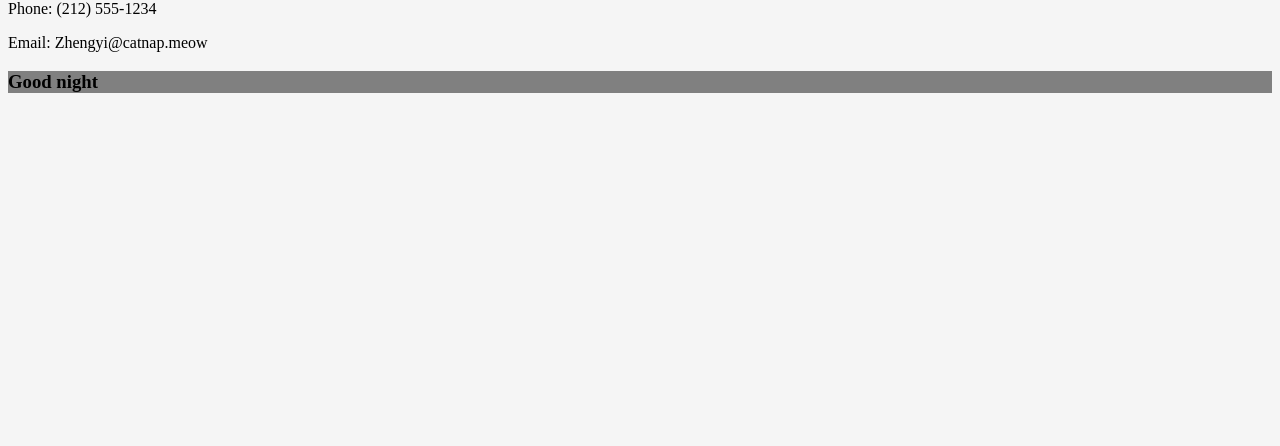
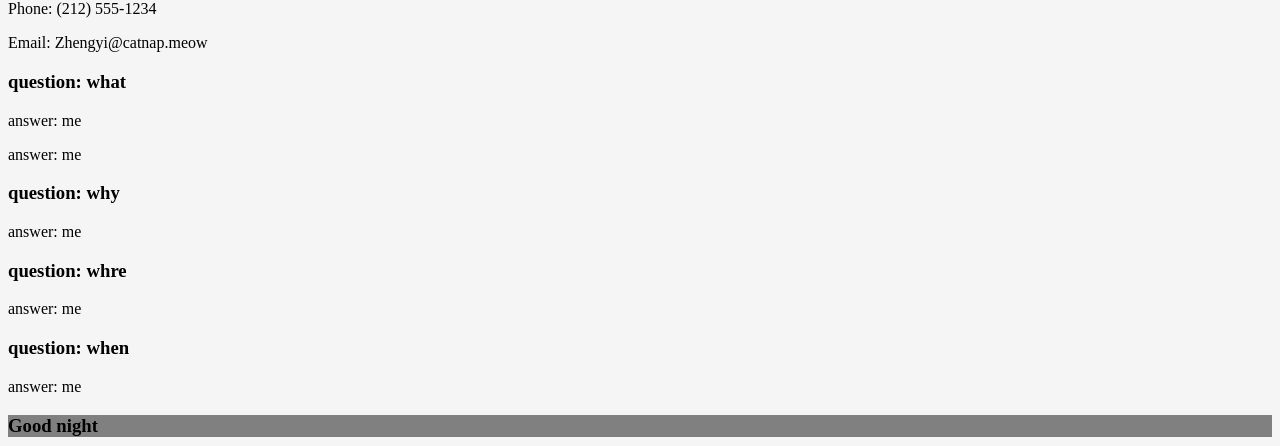
Before and after one commit to Moninar/React, a React (Create React App) app in the folder my-app/: page / in a window 1280 px wide. Shown: the part 1475-1921 px from the top of the page. Before the commit the page ends 1587 px from the top, so only its background shows below. Built offline with nearby package versions, Linux system fonts and the light colour scheme.

Commit message:
props and styling practice

```diff
--- a/my-app/src/components/App.js
+++ b/my-app/src/components/App.js
@@ -2,12 +2,18 @@ import React from "react"
 import Footer from "./Footer"
 import Header from "./Header"
 import MainContent from "./MainContent"
+import Joke from "./Joke"
 
 function App() {
     return (
         <div>
             <Header />
             <MainContent />
+            <Joke  question="what" punchLine="me" />
+            <Joke  punchLine="me" />
+            <Joke  question="why" punchLine="me" />
+            <Joke  question="whre" punchLine="me" />
+            <Joke  question="when" punchLine="me" />
             <Footer />
         </div>
     )
--- /dev/null
+++ b/my-app/src/components/Joke.js
@@ -0,0 +1,12 @@
+import React from "react"
+
+function Joke(props) {
+    return (
+        <div>
+            <h3 style={{display: props.question ? "block" : "none"}}>question: {props.question}</h3>
+            <p>answer: {props.punchLine}</p>
+        </div>
+    )
+}
+
+export default Joke
```
